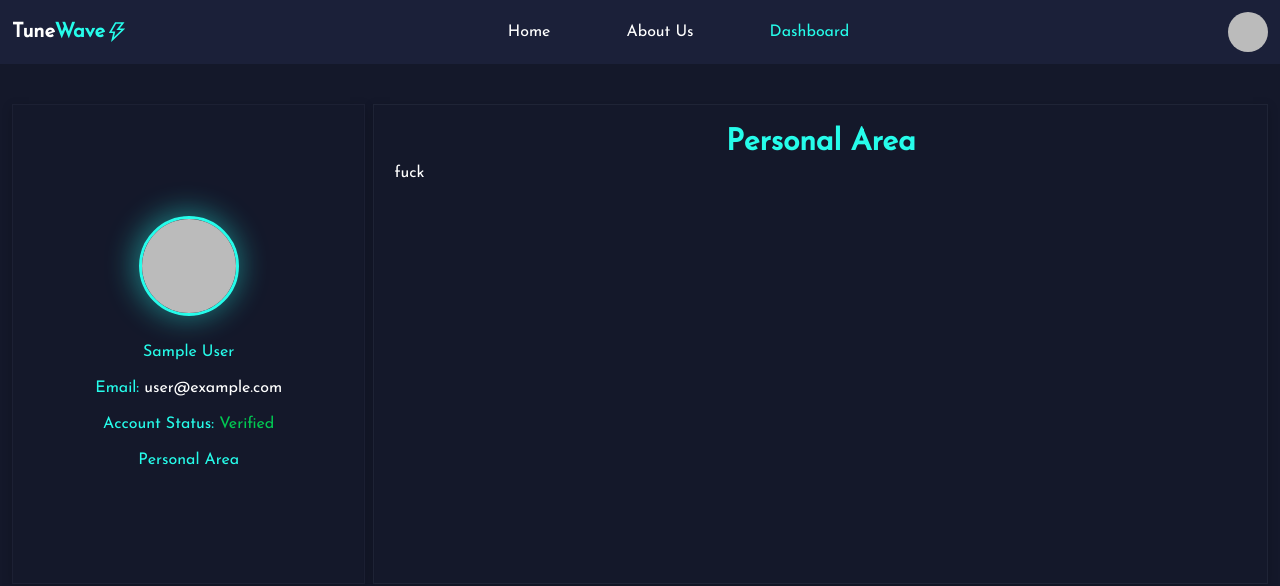
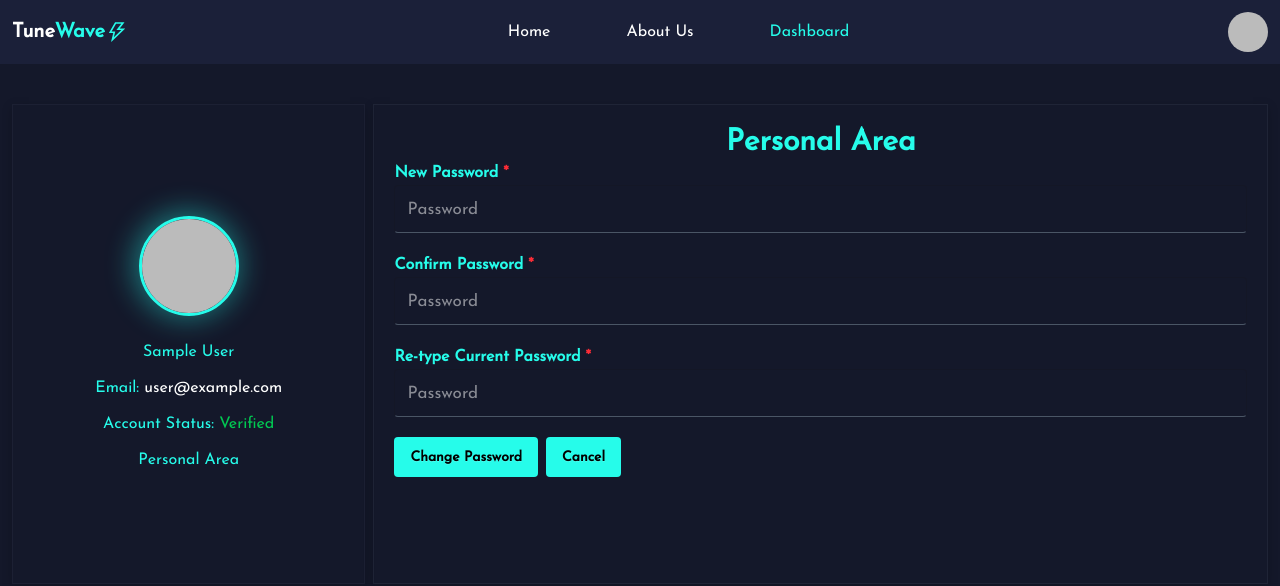
Before and after one commit to mehedihasan101101/tune-wave-project-21, a React (Vite) app: page /dashboard/info/reset in a window 1280 px wide. Shown: the top 586 px of the page. Built offline with nearby package versions, Linux system fonts and the light colour scheme; no server answers; sample sign-in values are in the browser's storage.

Commit message:
reset password functionality added

```diff
--- a/src/components/updateInfoForm/ResetPassForm.jsx
+++ b/src/components/updateInfoForm/ResetPassForm.jsx
@@ -1,9 +1,81 @@
+import { useContext, useState } from "react";
+import { PrimaryContext } from "../../context/Context";
+import { EmailAuthProvider } from "firebase/auth";
+import { useNavigate } from "react-router";
+import SimpleLoading from "../simpleLoading/SimpleLoading";
 
 
 const ResetPassForm = () => {
+    const navigate = useNavigate()
+    const { user, reAuthenticateUser, resetPassWord, simpleLoading, setSimpleLoading } = useContext(PrimaryContext)
+    // react controlled form states
+    const [newPass, setNewPass] = useState("");
+    const [confirmPass, setConfirmPass] = useState("");
+    const [currentPass, setCurrentPass] = useState("");
+    // state to handle cancel and back button
+    const [resetSuccess, setResetSuccess] = useState(false);
+    // notifications states
+    const [errorMsg, setErrorMsg] = useState("");
+    const [successMsg, setSuccesssMsg] = useState("");
+
+    function handleResetPassword(e) {
+
+        e.preventDefault();
+        setSimpleLoading(true);
+        setSuccesssMsg("");
+        setErrorMsg("");
+        // this variable get userEmail and pass to reverify user to authorize to change password
+        const credential = EmailAuthProvider.credential(user.email, currentPass)
+        if (newPass === confirmPass) {
+            reAuthenticateUser(user, credential)
+                .then(() => {
+                    resetPassWord(newPass).then(() => {
+                        setSuccesssMsg("Your password has been updated successfully.");
+                        setResetSuccess(true);
+                        setSimpleLoading(false);
+                        setNewPass("");
+                        setConfirmPass("");
+                        setCurrentPass("")
+                    })
+                }).catch(() => {
+                    setCurrentPass("");
+                    setErrorMsg("Incorrect password. Please verify and re-enter your password.");
+                    setSimpleLoading(false);
+                })
+        }
+        else {
+            setSimpleLoading(false);
+            setErrorMsg("Passwords do not match.")
+        }
+
+    }
     return (
         <div>
-            <h1>fuck</h1>
+            <form className="space-y-5" onSubmit={handleResetPassword} >
+
+                < label className="font-bold text-primaryText">New Password <span className="text-red-500">*</span></label>
+                <input onChange={(e) => setNewPass(e.target.value)} name="password" value={newPass} type="password" className={`input ${newPass.length > 0 ? "validator" : ""}  focus:outline-none focus:ring-0 focus:border-t-0 focus:border-r-0 focus:border-l-0 focus:border-b-gray-600 text-white h-12 border shadow-none text-[17px]  border-b-gray-600 bg-transparent w-full`} required placeholder="Password" minLength="8" />
+                < label className="font-bold text-primaryText">Confirm Password <span className="text-red-500">*</span></label>
+                <input onChange={(e) => setConfirmPass(e.target.value)} name="password" value={confirmPass} type="password" className={`input ${confirmPass.length > 0 ? "validator" : ""} focus:outline-none focus:ring-0 focus:border-t-0 focus:border-r-0 focus:border-l-0 focus:border-b-gray-600 text-white h-12 border shadow-none text-[17px]  border-b-gray-600 bg-transparent w-full`} required placeholder="Password" minLength="8" />
+
+
+
+                < label className="font-bold text-primaryText">Re-type Current Password <span className="text-red-500">*</span></label>
+                <input onChange={(e) => setCurrentPass(e.target.value)} name="password" value={currentPass} type="password" className={`input ${currentPass.length > 0 ? "validator" : ""} focus:outline-none focus:ring-0 focus:border-t-0 focus:border-r-0 focus:border-l-0 focus:border-b-gray-600 text-white h-12 border shadow-none text-[17px]  border-b-gray-600 bg-transparent w-full`} required placeholder="Password" minLength="8" />
+
+                {
+                    errorMsg && <p className="text-red-500">{errorMsg}</p>
+
+                }
+                {
+                    successMsg && <p className="text-green-500">{successMsg}</p>
+                }
+                <div className="flex gap-2">
+                    < button type="submit" className=" btn bg-primaryText border-0 shadow-none hover:shadow-[-2px_-1px_28px_4px_rgba(38,_252,_234,_0.4)] rounded text-black">Change Password {simpleLoading && <SimpleLoading></SimpleLoading>}</button>
+                    < button onClick={() => navigate(-1)} className=" btn bg-primaryText border-0 shadow-none hover:shadow-[-2px_-1px_28px_4px_rgba(38,_252,_234,_0.4)] rounded text-black">{resetSuccess ? "Back" : "Cancel"}</button>
+                </div>
+
+            </form>
         </div>
     );
 };
--- a/src/context/Context.jsx
+++ b/src/context/Context.jsx
@@ -1,4 +1,4 @@
-import { createUserWithEmailAndPassword, onAuthStateChanged, reauthenticateWithCredential, sendEmailVerification, sendPasswordResetEmail, signInWithEmailAndPassword, signOut, updateEmail, updateProfile } from "firebase/auth";
+import { createUserWithEmailAndPassword, onAuthStateChanged, reauthenticateWithCredential, sendEmailVerification, sendPasswordResetEmail, signInWithEmailAndPassword, signOut, updateEmail, updatePassword, updateProfile } from "firebase/auth";
 import { createContext, useEffect, useState } from "react";
 import auth from "../firebase/firebase.init";
 
@@ -74,6 +74,10 @@ const Context = ({ children }) => {
     function updateUserEmail(newEmail) {
         return updateEmail(user, newEmail)
     }
+    //Reset Password
+    function resetPassWord(newPass) {
+        return updatePassword(user, newPass)
+    }
 
     const value = {
         loading, setLoading,
@@ -87,7 +91,8 @@ const Context = ({ children }) => {
         verifyUserEmail,
         saveSong, setSaveSong,
         reAuthenticateUser,
-        updateUserEmail
+        updateUserEmail,
+        resetPassWord
     }
     return (
         <>
```
